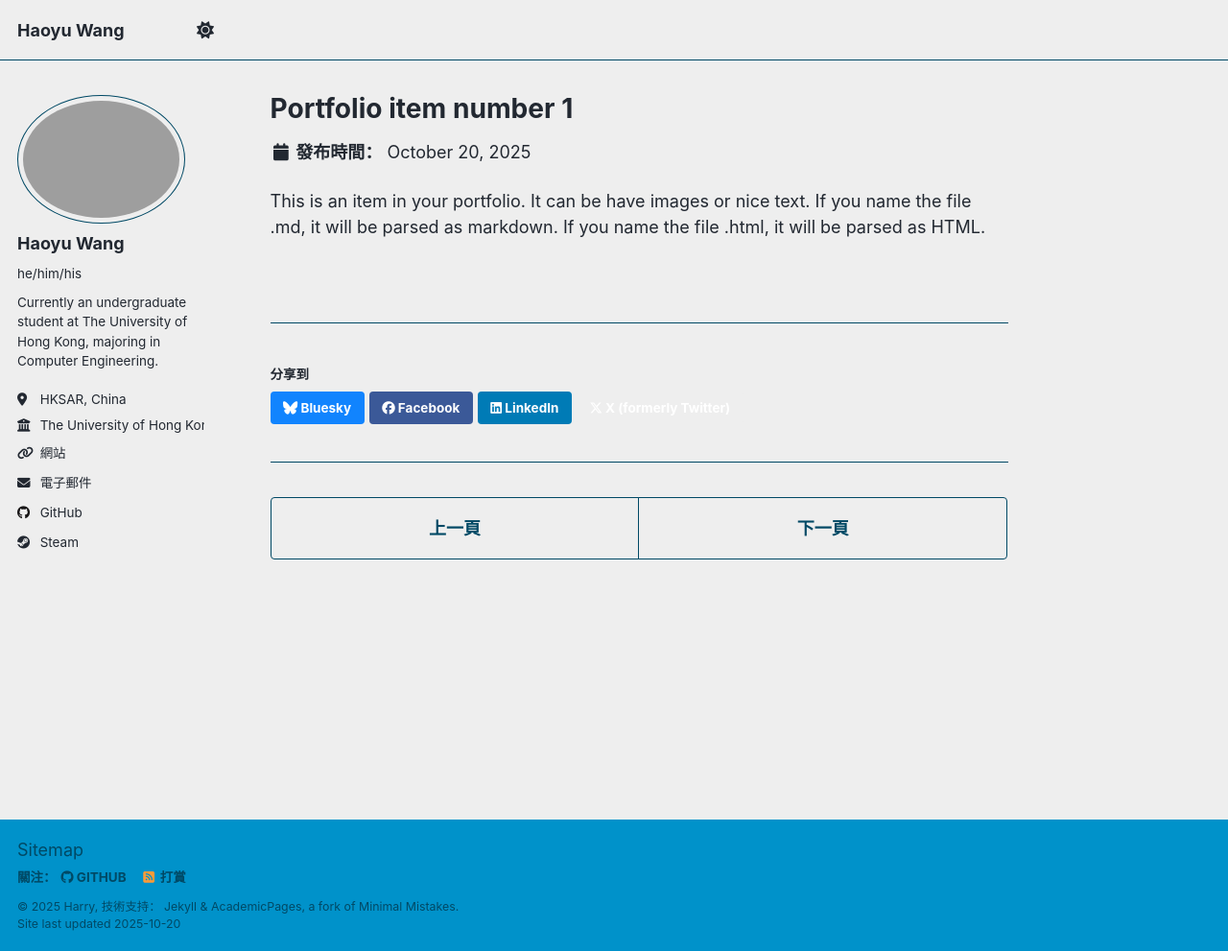
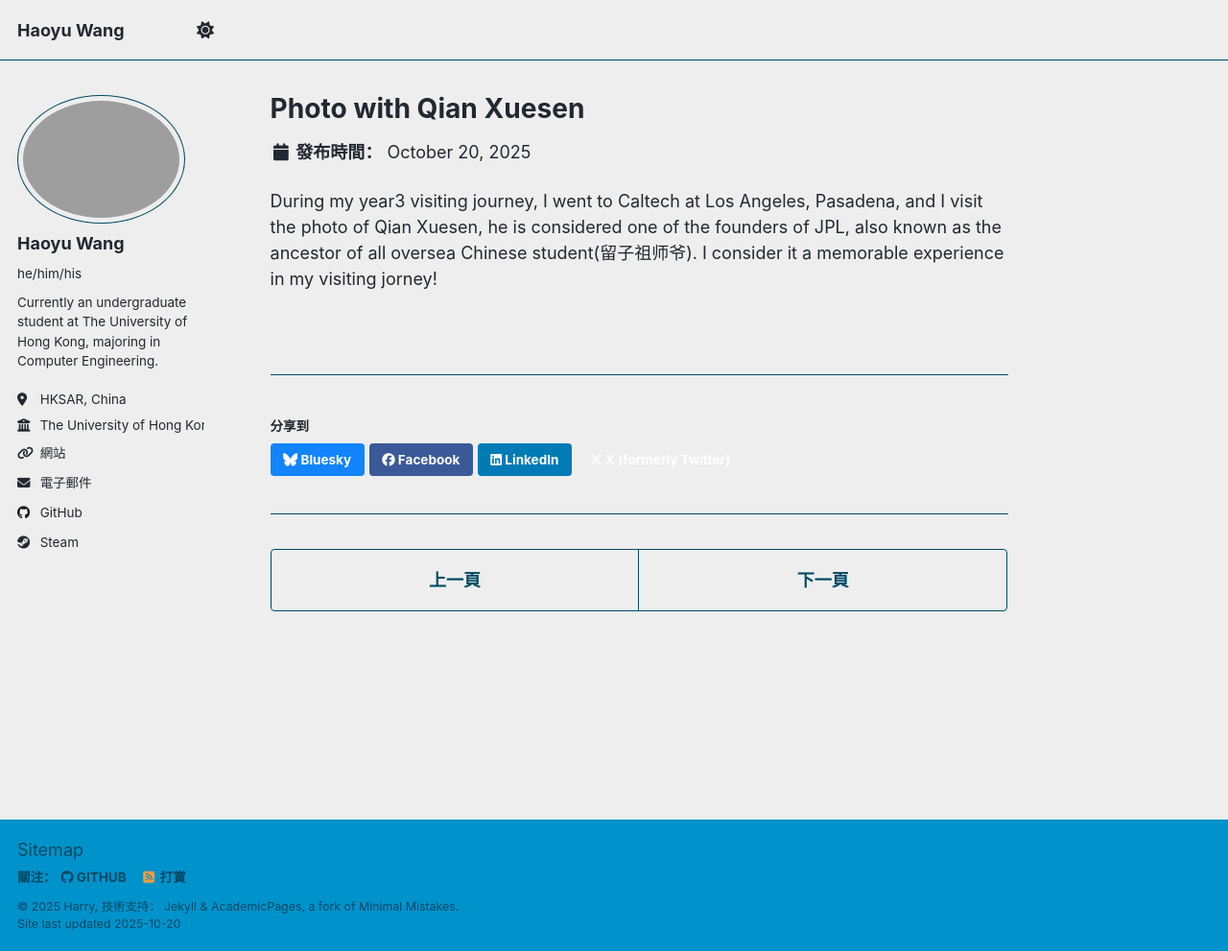
Before and after one commit to numeratorwhy/numeratorwhy.github.io, a Jekyll site: the page built from _portfolio/portfolio-1.md, in a window 1280 px wide and 991 px high. Shown: the whole window at 96% size. Built offline with Jekyll 4.4.1, drawn with Linux system fonts in a browser that asks for light colours; a script that is not in the unit is left out.

Commit message:
update profilo

```diff
--- a/_portfolio/portfolio-1.md
+++ b/_portfolio/portfolio-1.md
@@ -1,7 +1,7 @@
 ---
-title: "Portfolio item number 1"
-excerpt: "Short description of portfolio item number 1<br/><img src='/images/500x300.png'>"
+title: "Photo with Qian Xuesen"
+excerpt: "This is a photo with Qian Xuesen in Caltech Pasadena.<br/><img src='/images/QIANXUESEN.jpg'>"
 collection: portfolio
 ---
 
-This is an item in your portfolio. It can be have images or nice text. If you name the file .md, it will be parsed as markdown. If you name the file .html, it will be parsed as HTML.
+During my year3 visiting journey, I went to  Caltech at Los Angeles, Pasadena, and I visit the photo of Qian Xuesen, he is considered one of the founders of JPL, also known as the ancestor of all oversea Chinese student(留子祖师爷). I consider it a memorable experience in my visiting jorney!
--- a/_portfolio/portfolio-2.html
+++ b/_portfolio/portfolio-2.html
@@ -1,7 +1,7 @@
 ---
-title: "Portfolio item number 2"
-excerpt: "Short description of portfolio item number 2 <br/><img src='/images/500x300.png'>"
+title: "QIP2025 Duke Visit"
+excerpt: "This is my first time to join an academic conference!(but without any publication...)<br/><img src='/images/DukeQIP.jpg'>"
 collection: portfolio
 ---
 
-This is an item in your portfolio. It can be have images or nice text. If you name the file .md, it will be parsed as markdown. If you name the file .html, it will be parsed as HTML.
+During the 2025 spring break at UC Berkeley, I heard from my teacher that QIP2025 will be held at Durham, Duke University. I have been interested in quantum computing for a long time, so I decided to register and attend the conference. This is my first time attending an academic conference, and I am very excited! Although I did not present any paper, I learned a lot from the talks and posters presented by other researchers. I also had the opportunity to meet some experts in the field and discuss with them. Overall, it was a great experience and I hope to attend more conferences in the future (with my own markable academic achievement)!
```
Also changed, not shown: 2 other files.
